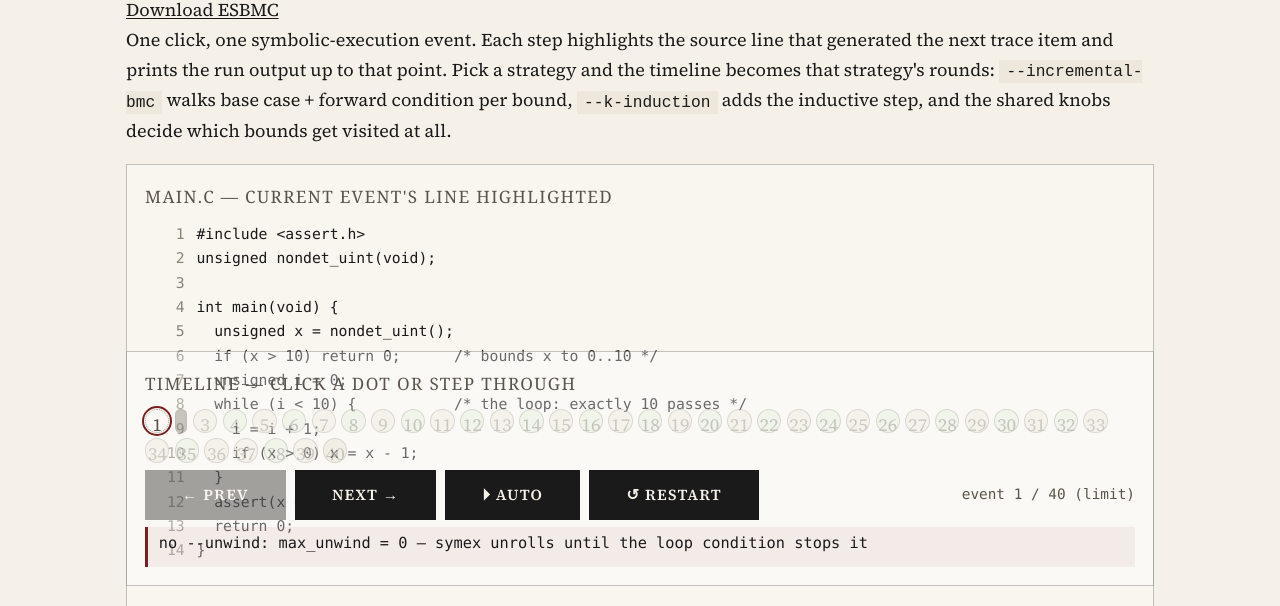
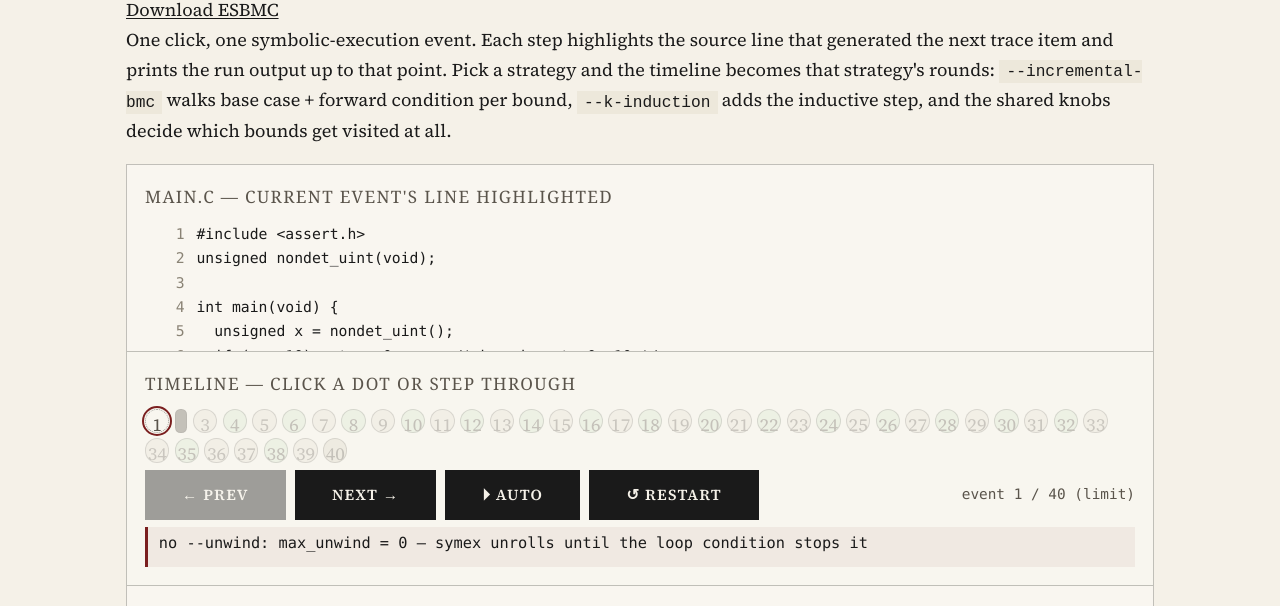
Before and after one commit to esbmc/esbmc-demo, a plain HTML site: page index.html in a window 1280 px wide. Shown: the part 194-800 px from the top of the page. Drawn offline with nearby package versions, Linux system fonts and the light colour scheme; a web font is replaced by a local one.

Commit message:
update: styling

```diff
--- a/index.html
+++ b/index.html
@@ -285,7 +285,7 @@ bounds get visited at all.</p>
     <div class="verdict" id="verdict"></div>
   </div>
 
-  <div class="panel" style="margin-top:1.2rem; position:sticky; bottom: 20px; background: rgb()">
+  <div class="panel" style="margin-top:1.2rem; position:sticky; bottom: 20px; background: #f8f6ef">
     <p class="panel-title">Timeline — click a dot or step through</p>
     <div class="dots" id="dots"></div>
     <div class="btnrow">
```
